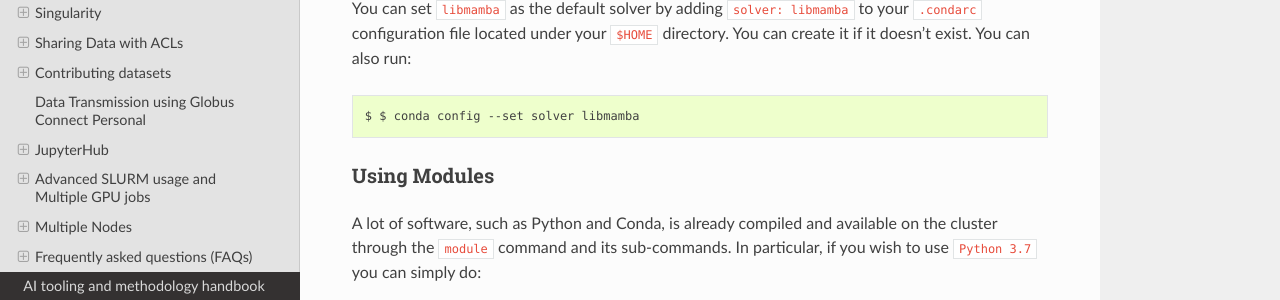
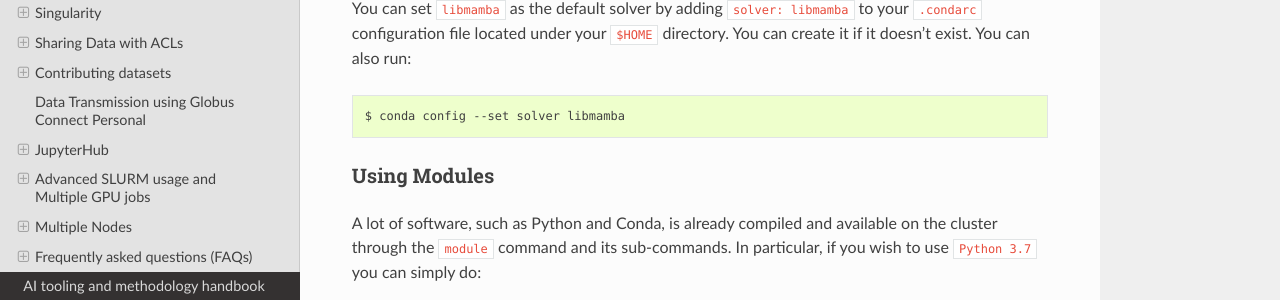
Before and after one commit to mila-iqia/mila-docs, a Sphinx documentation site: the page built from docs/Userguide.rst, in a window 1280 px wide and 900 px high, scrolled down 14915 px. Shown: the part 151-451 px from the top of the window. Built offline with Sphinx 7.4.7 and the Read the Docs theme 2.0.0, drawn with Linux system fonts in a browser that asks for light colours.

Commit message:
Fixed a small text mistake

```diff
--- a/docs/Userguide_python.rst
+++ b/docs/Userguide_python.rst
@@ -145,4 +145,4 @@ You can create it if it doesn't exist. You can also run:
 
 .. prompt:: bash $
 
-   $ conda config --set solver libmamba
+   conda config --set solver libmamba
```
